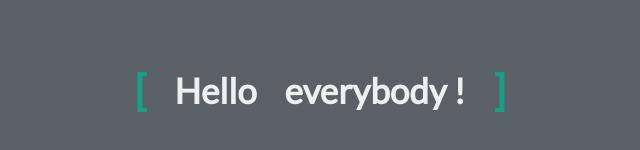
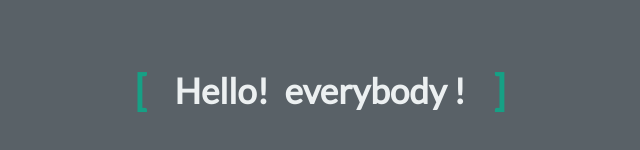
Before and after one commit to texcut/vasyliev.design, a plain HTML site: page index.html in a window 1280 px wide. Shown: the part 258-408 px from the top of the page, 328-968 px from the left. Drawn offline with Linux system fonts and the light colour scheme.

Commit message:
script test

```diff
--- a/index.html
+++ b/index.html
@@ -13,7 +13,7 @@
   <body>
     <div class="content">
       <div class="content__container">
-        <p class="content__container__text">Hello</p>
+        <p class="content__container__text">Hello!</p>
 
         <ul class="content__container__list">
           <li class="content__container__list__item">world !</li>
```
